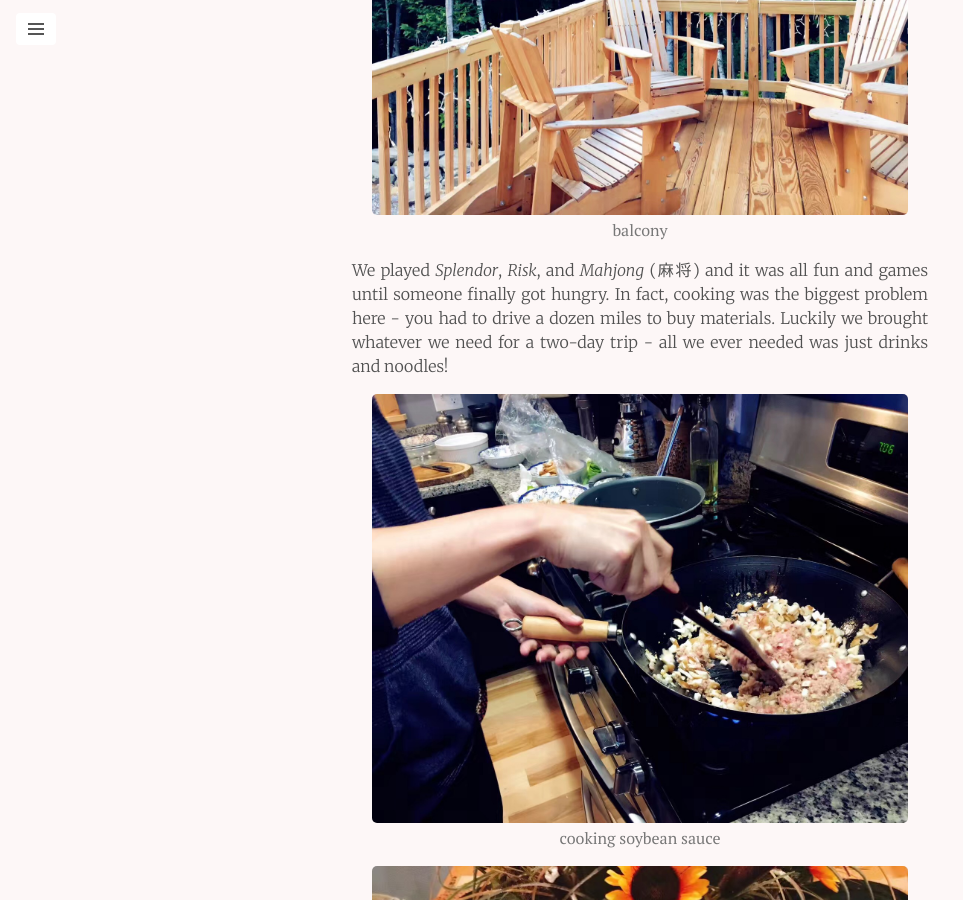
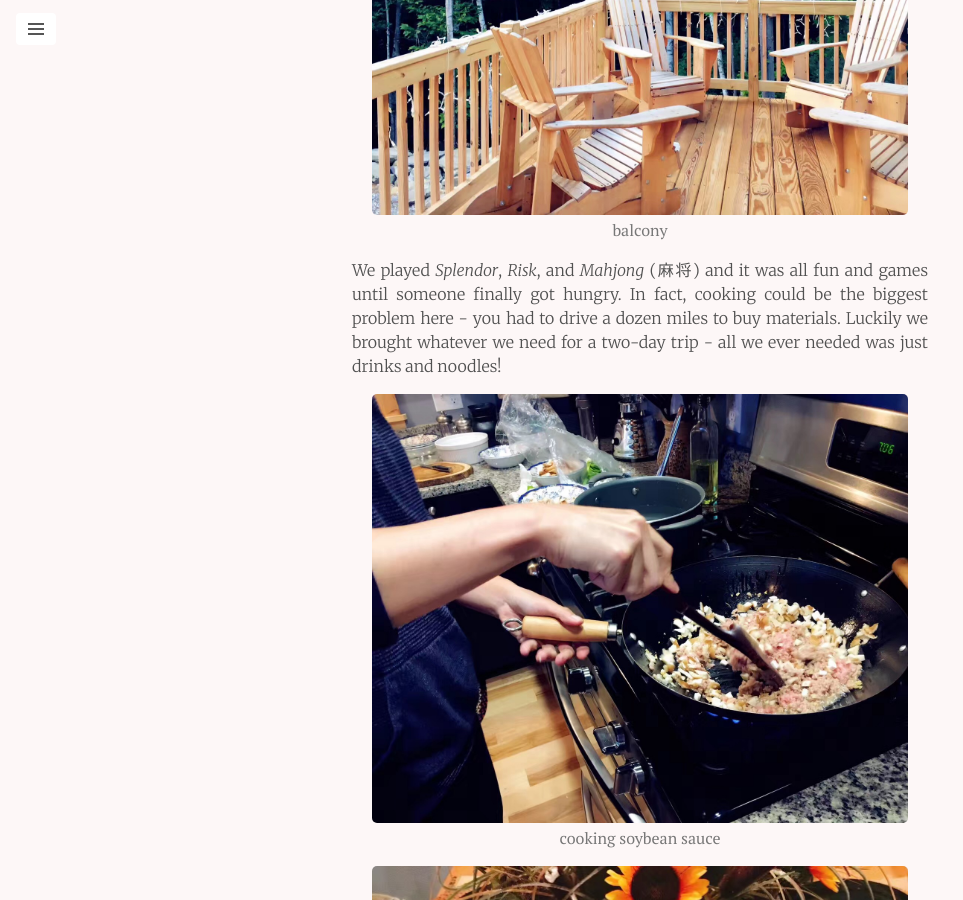
Before and after one commit to maxim-xu/maxim-xu.github.com, a Jekyll site: the page built from _posts/2017-09-12-maine-trip.md, in a window 1280 px wide and 900 px high, scrolled down 3349 px. Shown: the whole window, without its empty margins (0-963 px from the left). Built offline with Jekyll 4.4.1, drawn with Linux system fonts in a browser that asks for light colours; a script that is not in the unit is left out.

Commit message:
new post 2017-9

```diff
--- a/_posts/2017-09-12-maine-trip.md
+++ b/_posts/2017-09-12-maine-trip.md
@@ -61,7 +61,7 @@ playing all day - and we did!
 </figure>
 
 We played _Splendor_, _Risk_, and _Mahjong_ (麻将) and it was all fun and games until someone
-finally got hungry. In fact, cooking was the biggest problem here - you had to drive a dozen miles
+finally got hungry. In fact, cooking could be the biggest problem here - you had to drive a dozen miles
 to buy materials. Luckily we brought whatever we need for a two-day trip - all we ever needed was
 just drinks and noodles!
 
```
